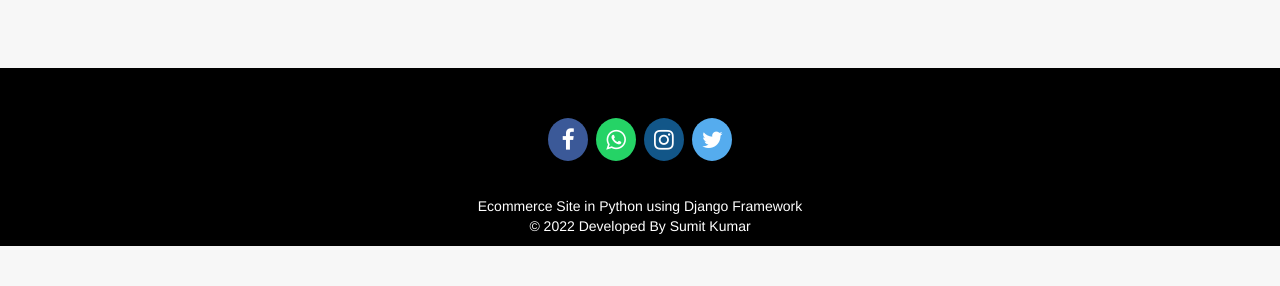
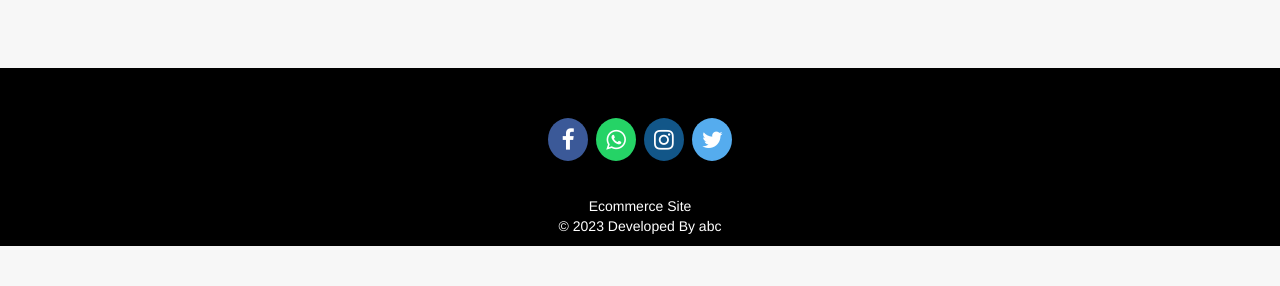
Before and after one commit to SurajRathour24/ecommerce-store, a Django app: page /aboutus in a window 1280 px wide. Shown: the part 514-800 px from the top of the page. Run offline with Django 3.2, Linux system fonts and the light colour scheme; some libraries are stand-ins or nearby versions.

Commit message:
Update footer.html

```diff
--- a/templates/ecom/footer.html
+++ b/templates/ecom/footer.html
@@ -76,8 +76,8 @@
     <div class="row">
       <div class="col-md-12 col-sm-12">
         <div style="color:#ffffff;" class="wow fadeInUp footer-copyright">
-          <p>Ecommerce Site in Python using Django Framework<br>
-            &copy; 2022 Developed By Sumit Kumar </p>
+          <p>Ecommerce Site<br>
+            &copy; 2023 Developed By abc</p>
         </div>
       </div>
     </div>
```
